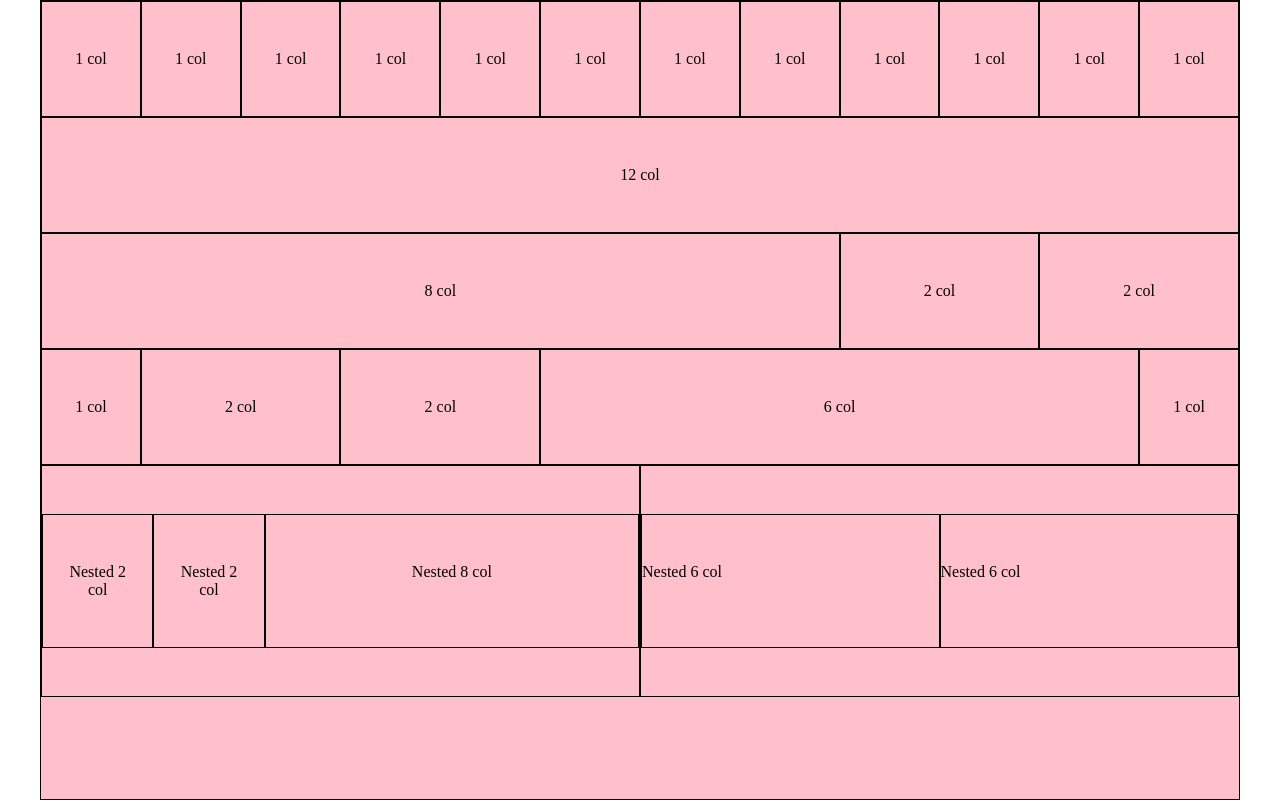
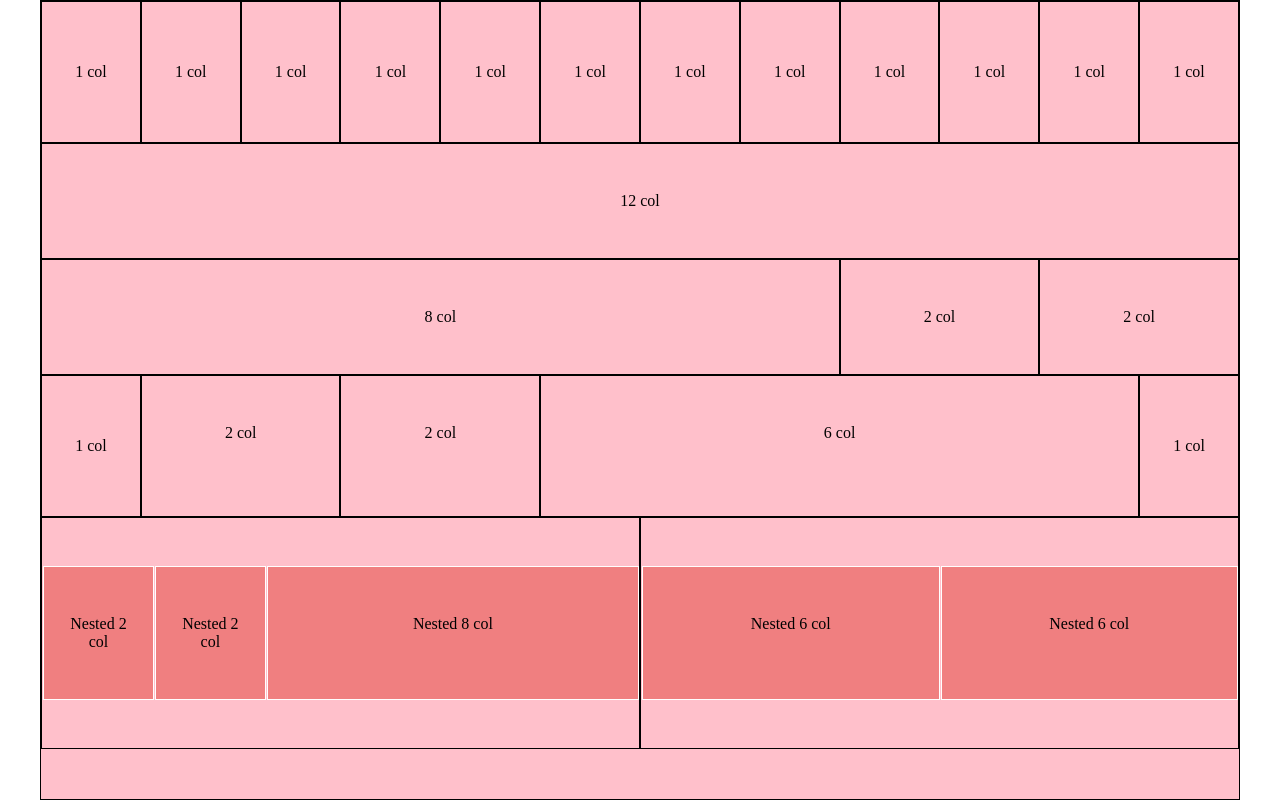
Before and after one commit to Alessia9802/html-css-12bool, a plain HTML site: page index.html in a window 1280 px wide. Drawn offline with Linux system fonts and the light colour scheme.

Commit message:
nested col

```diff
--- a/framework_12bool.css
+++ b/framework_12bool.css
@@ -15,10 +15,6 @@
   width: 100%;
   flex-wrap: wrap;
   flex-direction: row;
-}
-
-[class^="col"] {
-  padding: 0.5rem;
 }
 
 /* Extra small devices */
@@ -56,6 +52,7 @@
 
 .col_6 {
   width: 50%;
+  display: flex;
 }
 
 .col_6_nested {
--- a/index.html
+++ b/index.html
@@ -40,12 +40,12 @@
         <div class="col_1">1 col</div>
       </div>
       <div class="row">
-        <div class="col_6_nested">
+        <div class="col_6">
           <div class="col_2_nested">Nested 2 col</div>
           <div class="col_2_nested">Nested 2 col</div>
           <div class="col_8_nested">Nested 8 col</div>
         </div>
-        <div class="col_6_nested">
+        <div class="col_6">
           <div class="col_6_nested">Nested 6 col</div>
           <div class="col_6_nested">Nested 6 col</div>
         </div>
--- a/style.css
+++ b/style.css
@@ -9,7 +9,27 @@
   padding: 3rem 0rem;
 }
 
+.col_1 {
+  padding-top: 61px;
+  padding-bottom: 61px;
+}
+
 .col_2_nested {
   padding-left: 1rem;
   padding-right: 1rem;
 }
+
+.col_6,
+.col_6_nested {
+  justify-content: center;
+  align-content: flex-start;
+}
+
+.col_2_nested,
+.col_6_nested,
+.col_8_nested {
+  background-color: #f07f80;
+  border: 1px solid white;
+  text-align: center;
+  margin-left: 1px;
+}
```
